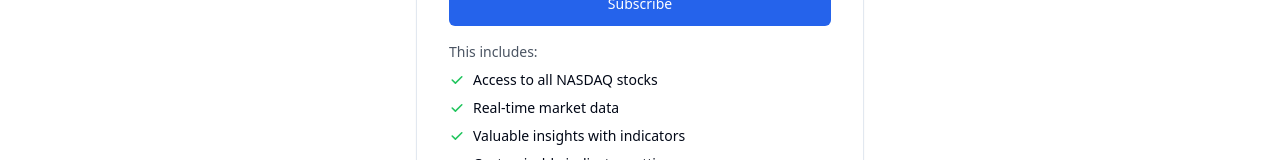
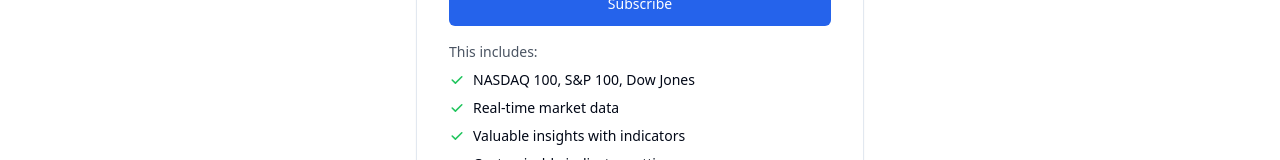
Before and after one commit to eonurk/indicator-insights, a React (Vite) app in the folder frontend/: page /subscribe in a window 1280 px wide. Shown: the part 355-515 px from the top of the page. Built offline with nearby package versions, Linux system fonts and the light colour scheme; no server answers.

Commit message:
pricing table update

```diff
--- a/frontend/src/components/PricingTable.tsx
+++ b/frontend/src/components/PricingTable.tsx
@@ -16,7 +16,7 @@ const CheckIcon = () => (
 
 const PricingTable: React.FC = () => {
 	const features = [
-		"Access to all NASDAQ stocks",
+		"NASDAQ 100, S&P 100, Dow Jones",
 		"Real-time market data",
 		"Valuable insights with indicators",
 		"Customizable indicator settings",
@@ -66,7 +66,7 @@ const PricingTable: React.FC = () => {
 						This includes:
 					</p>
 					{features.map((feature, index) => (
-						<li key={index} className="flex items-center">
+						<li key={index} className="text-left flex items-center">
 							<CheckIcon />
 							<span>{feature}</span>
 						</li>
--- a/frontend/src/pages/LoginPage.tsx
+++ b/frontend/src/pages/LoginPage.tsx
@@ -6,7 +6,7 @@ export function LoginPage() {
 	return (
 		<>
 			<SiteHeader />
-			<div className="h-[40rem] flex justify-center items-center px-4">
+			<div className="h-[40rem] flex justify-center items-center px-0">
 				<div className="text-2xl mx-auto font-normal text-neutral-600 dark:text-neutral-400">
 					<Login />
 				</div>
```
